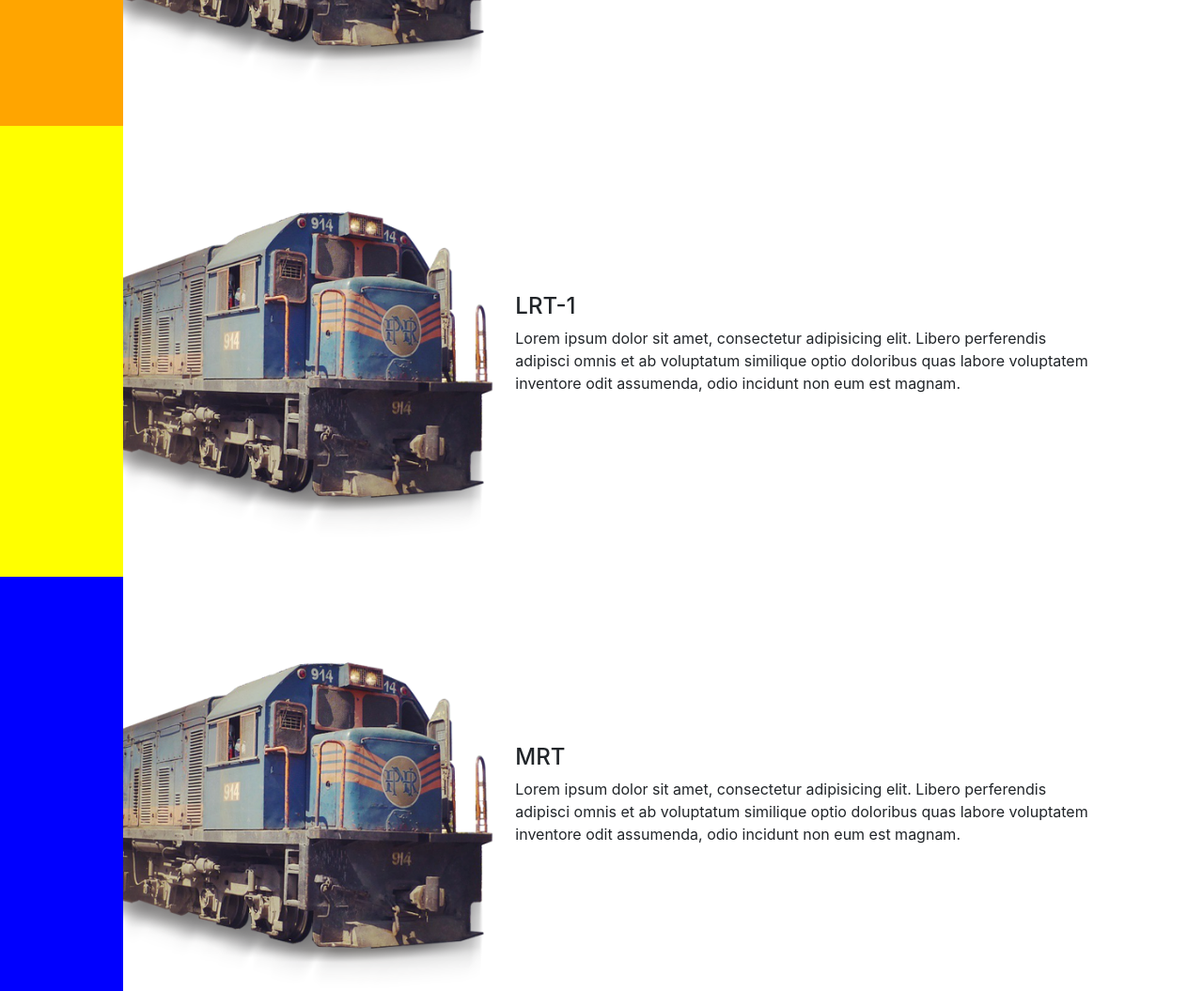
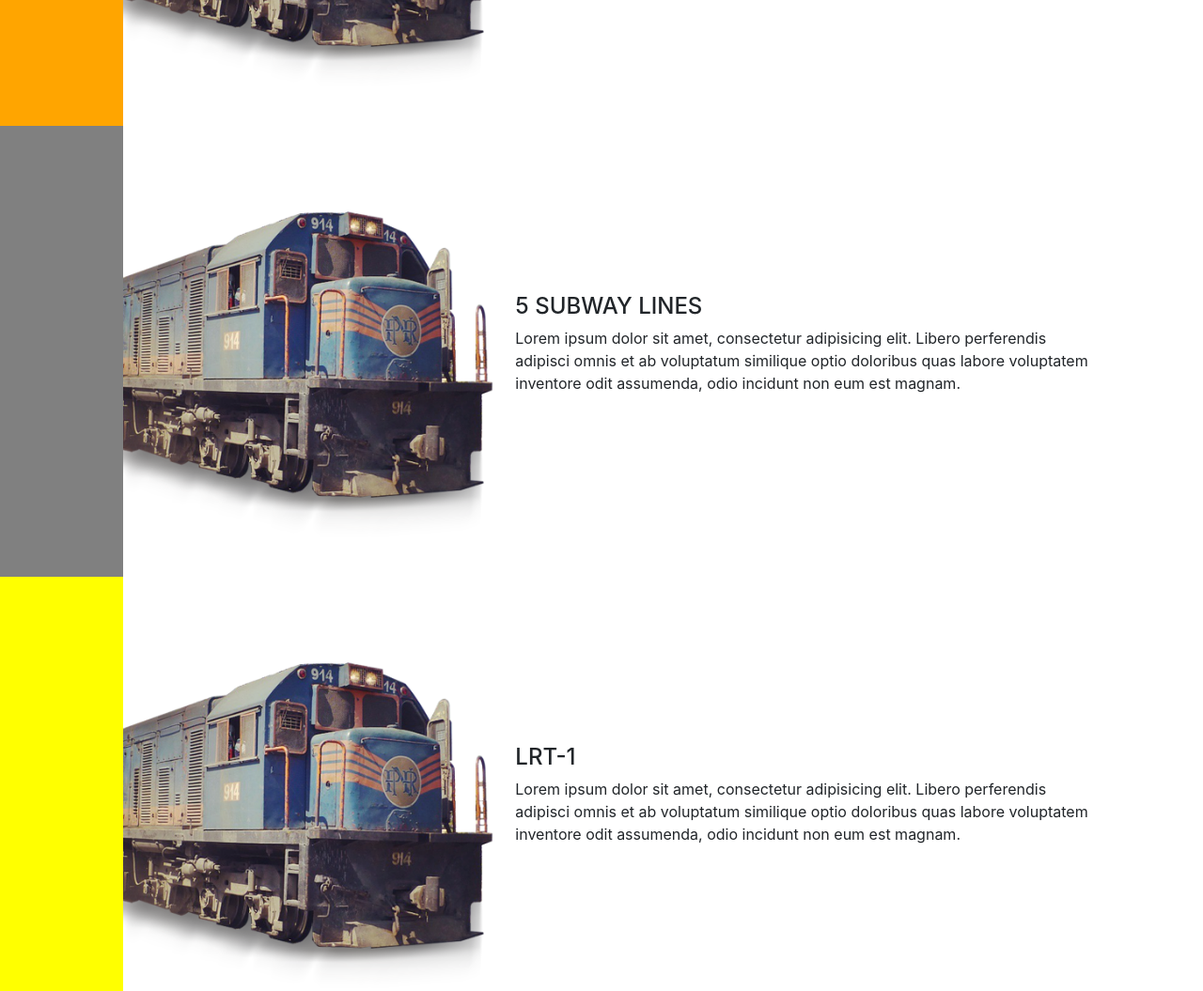
Before and after one commit to kennmasing-zuitt/b40-capstone1, a plain HTML site: page index.html in a window 1280 px wide. Shown: the part 2120-3175 px from the top of the page at 94% size. Drawn offline with nearby package versions, Linux system fonts and the light colour scheme; a web font is replaced by a local one.

Commit message:
added fonts

```diff
--- a/assets/css/style.css
+++ b/assets/css/style.css
@@ -222,6 +222,10 @@ h3#smallheader {
 	background: orange;
 	border:none;
 }
+#subway {
+	background: gray;
+	border:none;
+}
 #lrt-1 {
 	background: yellow;
 	border:none;
@@ -266,7 +270,7 @@ h3#smallheader {
 	padding-top: 87px;
 }
 .history {
-	height: 250vh;
+	height: 320vh;
 	padding-top: 87px;
 }
 .joinus {
@@ -465,7 +469,7 @@ CONTACT
 }
  .contactrow {
  	position: relative;
- 	top: 15%;
+ 	top: 25%;
  }
 
 #socialmedia a i {
--- a/index.html
+++ b/index.html
@@ -8,6 +8,8 @@
 	<link rel="stylesheet" href="./assets/css/bootstrap.min.css">
 	<link rel="stylesheet" href="./assets/css/style.css">
   <link href="./assets/css/aos.css" rel="stylesheet">
+  <link rel="stylesheet" href="https://fonts.googleapis.com/css?family=Oswald">
+  <link rel="stylesheet" href="https://fonts.googleapis.com/css?family=Ostrich+Sans+Medium">
 
   <link rel="stylesheet" href="https://use.fontawesome.com/releases/v5.7.2/css/all.css" integrity="sha384-fnmOCqbTlWIlj8LyTjo7mOUStjsKC4pOpQbqyi7RrhN7udi9RwhKkMHpvLbHG9Sr" crossorigin="anonymous">
 </head>
@@ -297,6 +299,20 @@
         </div>
         <div class="right col-sm-6 offset-sm-1">
           <h4>PNR</h4>
+          <p>Lorem ipsum dolor sit amet, consectetur adipisicing elit. Libero perferendis adipisci omnis et ab voluptatum similique optio doloribus quas labore voluptatem inventore odit assumenda, odio incidunt non eum est magnam.</p>
+        </div>
+      </div>
+
+	<div class="row1 d-flex align-items-center container-fluid">
+        <div class="left col-sm-4 aos-init aos-animate" data-aos="fade-right">
+
+            <div class="item d-flex align-items-center" >
+              <div class=" col-sm-4 img-hold ml-n3 container-fluid" id="subway"></div>
+              <img class="img-fluid max-width:40%" src="./assets/images/pnr01.png" alt="">
+            </div>
+        </div>
+        <div class="right col-sm-6 offset-sm-1">
+          <h4>5 SUBWAY LINES</h4>
           <p>Lorem ipsum dolor sit amet, consectetur adipisicing elit. Libero perferendis adipisci omnis et ab voluptatum similique optio doloribus quas labore voluptatem inventore odit assumenda, odio incidunt non eum est magnam.</p>
         </div>
       </div>
```
